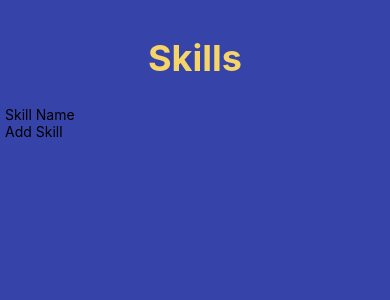
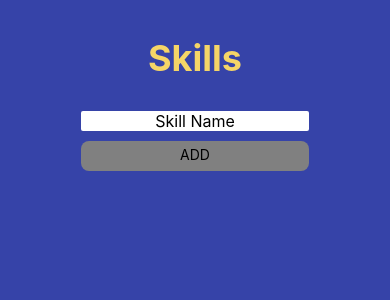
Before and after one commit to marcelocarvalhoqueiroz/Skills, a React Native app: screen / in a window 390 px wide. Shown: the top 300 px of the page. Built offline with nearby package versions, Linux system fonts and the light colour scheme.

Commit message:
Style: Adicionado estilo no input de skill

```diff
--- a/src/components/AddSkill/index.tsx
+++ b/src/components/AddSkill/index.tsx
@@ -1,5 +1,7 @@
 import React, { useState} from "react";
 import { View, Text, TextInput, TouchableOpacity } from "react-native"
+
+import { InputBox , InputContainer, InputButton, ButtonText} from './styles'
 
 interface AddSkillProps {
   addSkill: (skill: string) => void
@@ -8,19 +10,23 @@ interface AddSkillProps {
 export function AddSkill({addSkill} : AddSkillProps){
   const [ skill, setSkill ] = useState('')
 
+  function inputSkill(skill: string){
+    addSkill(skill)
+    setSkill('')
+  }
   return(
-    <View>
-      <TextInput
+    <InputContainer>
+      <InputBox
       placeholder="Skill Name"
       onChangeText={setSkill}
       value={skill}
       >
-      </TextInput>
-      <TouchableOpacity
-      onPress={() => addSkill(skill)}
+      </InputBox>
+      <InputButton
+      onPress={() => inputSkill(skill)}
       >
-        <Text>Add Skill</Text>
-      </TouchableOpacity>
-    </View>
+        <ButtonText>ADD</ButtonText>
+      </InputButton>
+    </InputContainer>
   )
 }
--- a/src/components/AddSkill/styles.ts
+++ b/src/components/AddSkill/styles.ts
@@ -0,0 +1,30 @@
+import styled from 'styled-components/native';
+
+
+export const InputContainer = styled.View`
+
+`;
+
+export const InputBox = styled.TextInput`
+    align-self: center;
+    background-color: white;
+    border-radius: 2px;
+    width: 60%;
+    text-align: center;
+    font-size: 16px;
+    margin-top: 5px;
+`;
+
+export const InputButton = styled.TouchableOpacity`
+    align-self: center;
+    background-color: grey;
+    border-radius: 8px;
+    width: 60%;
+    padding: 5px;
+    margin-top: 10px;
+    height: 30px;
+`;
+
+export const ButtonText = styled.Text`
+    align-self: center;
+`;
```
Also changed, not shown: 2 other files (tests, documents, lock files or other folders).
